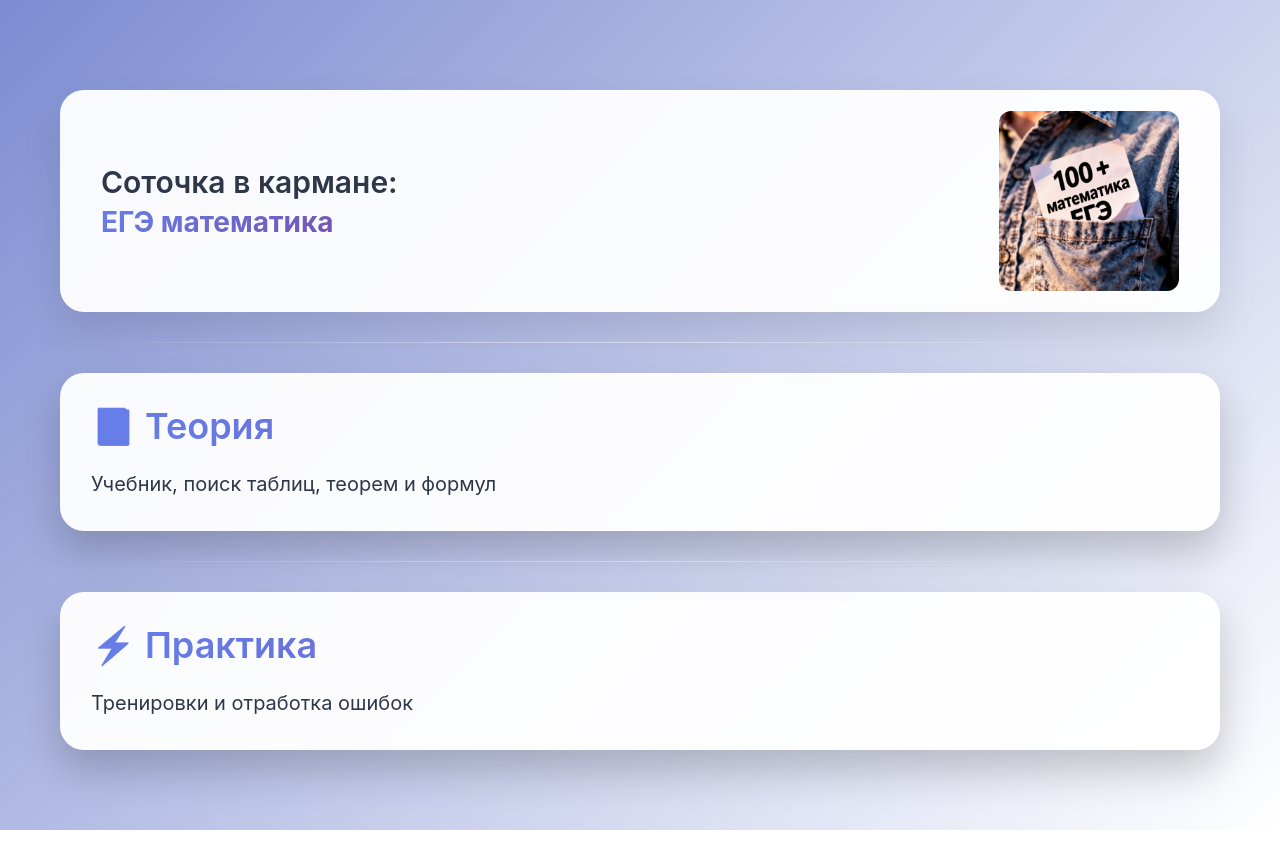
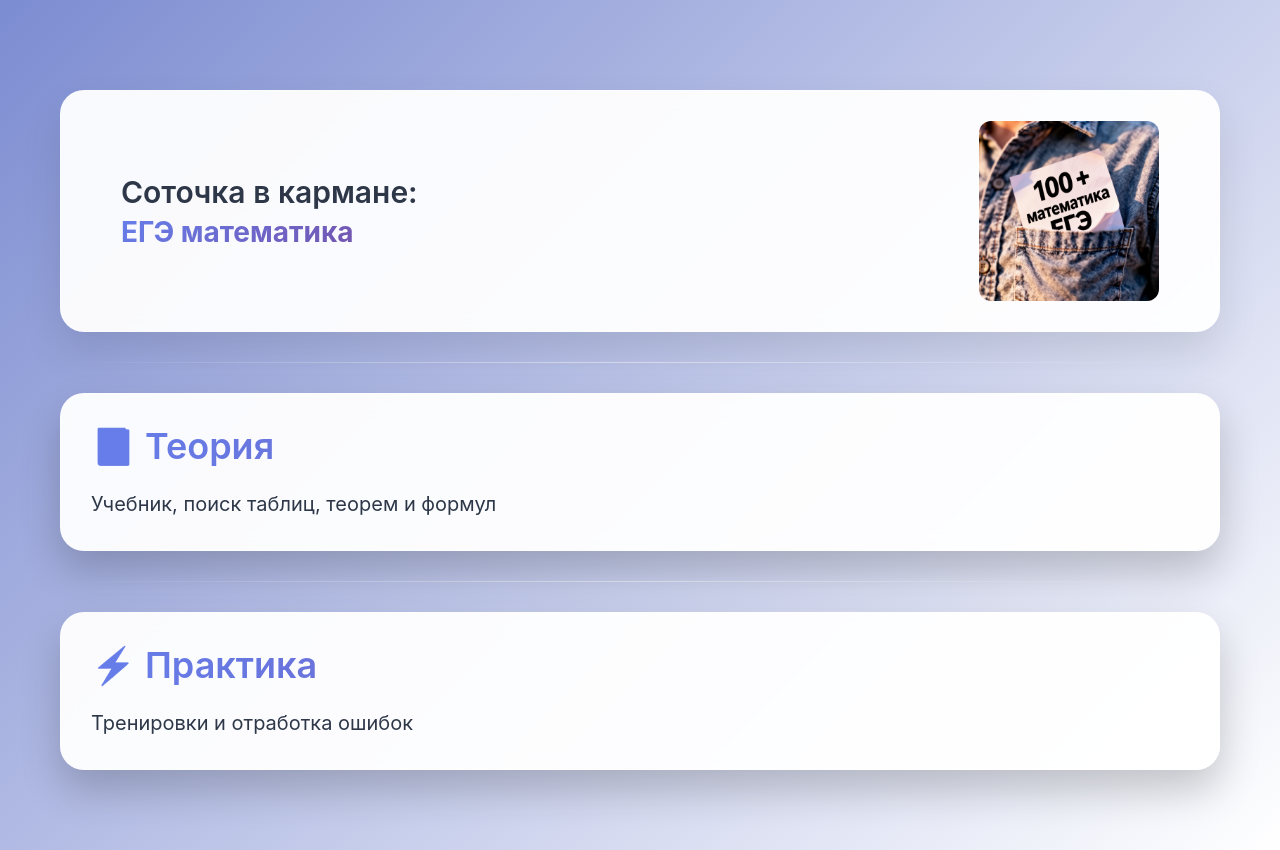
Before and after one commit to BlackTo-To/Sotocka_v_karmane, a plain HTML site: page index.html in a window 1280 px wide. Drawn offline with Linux system fonts and the light colour scheme.

Commit message:
Update card-top.css

```diff
--- a/css/components/card-top.css
+++ b/css/components/card-top.css
@@ -5,7 +5,7 @@
     background: rgba(255, 255, 255, 0.95);
     backdrop-filter: blur(10px);
     border-radius: 24px;
-    padding: 20px 40px;
+    padding: 30px 60px;
     margin-bottom: 30px;
     box-shadow: 0 20px 40px rgba(0,0,0,0.1);
     border: 1px solid rgba(255,255,255,0.3);
```
